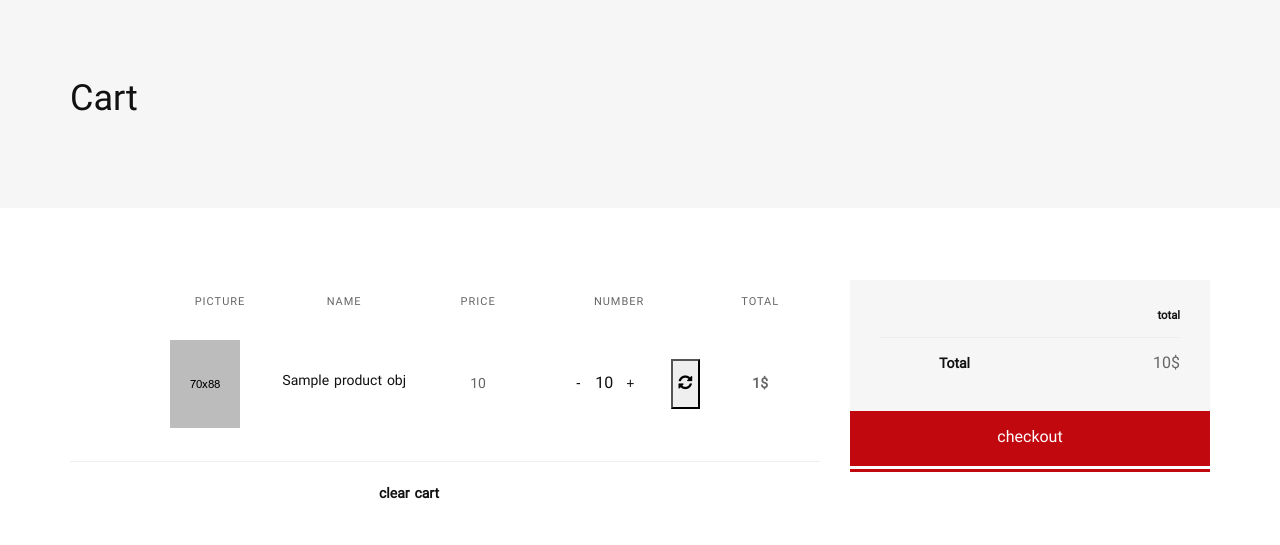
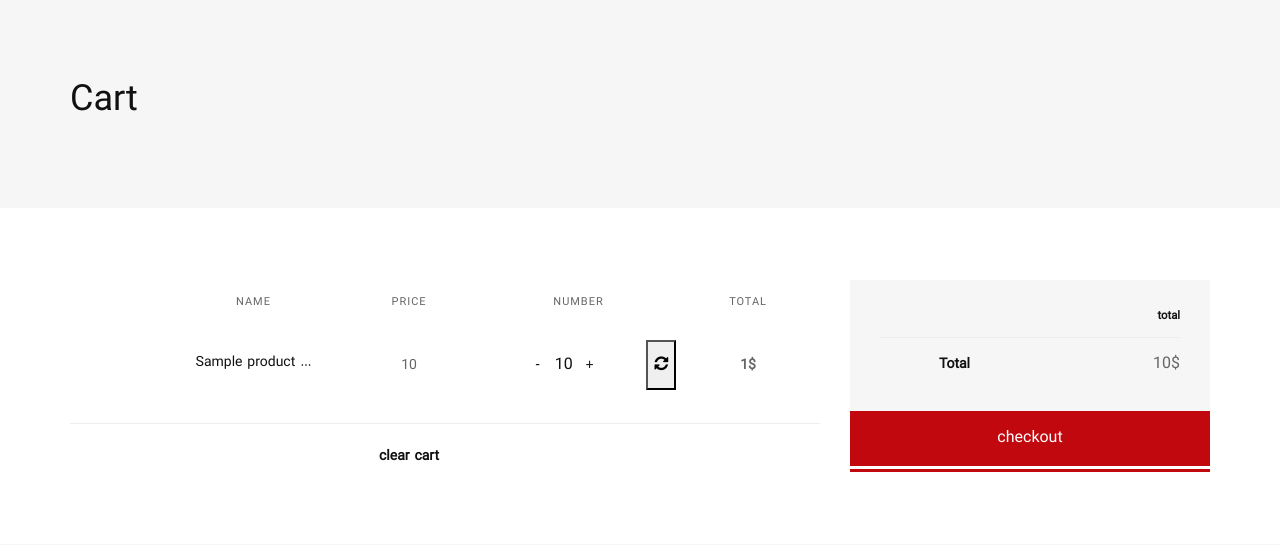
Before and after one commit to mamadparto/online-shop-web-app, a Django app: template cart/templates/cart/cart_detail.html in a window 1280 px wide. Shown: the part 104-649 px from the top of the page. Run offline with Django 4.2, Linux system fonts and the light colour scheme; the template is opened without the code that fills it: most values are stand-ins (such as "Sample title", 1, 10 or a date in 2020); some libraries are stand-ins or nearby versions; some web fonts are replaced.

Commit message:
add product image filde

```diff
--- a/cart/templates/cart/cart_detail.html
+++ b/cart/templates/cart/cart_detail.html
@@ -25,7 +25,7 @@
                                                 <thead>
                                                     <tr>
                                                         <th>&nbsp;</th>
-                                                        <th>picture</th>
+                                                        {% comment %} <th>picture</th> {% endcomment %}
                                                         <th>name</th>
                                                         <th>price</th>
                                                         <th>number</th>
@@ -37,12 +37,10 @@
 
                                                   <tr>
                                                     <td class="product-remove text-left"><a href="{% url 'cart:cart_remove' item.product_obj.id %}"><i class="flaticon flaticon-cross"></i></a></td>
-                                                    <td class="product-thumbnail text-left">
-                                                        <img src="assets/img/products/prod-10-70x88.jpg">
-                                                    </td>
+
                                                     <td class="product-name">
                                                         <h3>
-                                                            <a href="{{item.product_obj.get_absolute_url}}">{{item.product_obj.title}}</a>
+                                                            <a href="{{item.product_obj.get_absolute_url}}">{{item.product_obj.title | truncatewords:2}}</a>
                                                         </h3>
                                                     </td>
                                                     <td class="product-price">
--- a/config/settings.py
+++ b/config/settings.py
@@ -195,4 +195,4 @@ ACCOUNT_UNIQUE_EMAIL = True
 
 # Media setings
 MEDIA_URL = '/media/'
-MEDIA_DIT = str(BASE_DIR.joinpath('media'))
+MEDIA_ROOT = str(BASE_DIR.joinpath('media/'))
--- a/config/urls.py
+++ b/config/urls.py
@@ -14,7 +14,9 @@ Including another URLconf
     2. Add a URL to urlpatterns:  path('blog/', include('blog.urls'))
 """
 from django.contrib import admin
+from django.conf import   settings
 from django.urls import path, include
+from django.conf.urls.static import static
 
 urlpatterns = [
     path('admin/', admin.site.urls),
@@ -22,4 +24,4 @@ urlpatterns = [
     path('accounts/', include('allauth.urls')),
     path('products/', include('products.urls')),
     path('cart/', include('cart.urls')),
-]
+] + static(settings.MEDIA_URL, document_root = settings.MEDIA_ROOT)
--- a/products/models.py
+++ b/products/models.py
@@ -15,6 +15,8 @@ class Product(models.Model):
     price = models.PositiveIntegerField(default=0)
     active = models.BooleanField(default=True)
     status = models.CharField(max_length=12 , choices=status)
+    cover = models.ImageField(verbose_name='product image', upload_to='product/product_cover/', blank=True)
+
 
 
     datetime_created = models.DateTimeField(auto_now_add=True)
--- a/products/templates/products/product_detail.html
+++ b/products/templates/products/product_detail.html
@@ -15,7 +15,7 @@
                 <div class="container">
                     <div class="row no-gutters mb--80">
                         <div class="col-12 col-sm-4 product-main-image d-flex align-content-center">
-                            <img class="m-auto" style="max-height: 400px;" src="https://dkstatics-public.digikala.com/digikala-products/8f34ee9823202d09ee97deb9b1c8e3300a9a24d8_1643265727.jpg?x-oss-process=image/resize,w_1600/quality,q_80" alt="">
+                            <img class="m-auto" style="max-height: 400px;" src="{{product.cover.url}}" alt="">
                         </div>
                         <div class="col-12 col-sm-8 product-main-details mt-md--50">
                             <div class="product-summary pl-lg--30 pl-md--0 text-right p-4">
--- a/products/templates/products/product_list.html
+++ b/products/templates/products/product_list.html
@@ -38,7 +38,9 @@
                                         <div class="product-inner">
                                             <figure class="product-image">
                                                 <a href="{{product.get_absolute_url}}">
-                                                    <img src="https://dkstatics-public.digikala.com/digikala-products/15d774761e234a15c1c559ac540963baad9e229f_1631704695.jpg?x-oss-process=image/resize,m_lfit,h_800,w_800/quality,q_90" alt="Products">
+                                                    {% if product.cover %}
+                                                        <img src="{{product.cover.url}}" alt="Products">
+                                                    {% endif %}
                                                 </a>
                                                 <div class="ShoppingYar-product-action">
                                                     <div class="product-action d-flex">
@@ -51,7 +53,7 @@
                                             </figure>
                                             <div class="product-info">
                                                 <h3 class="product-title h6 mb--15">
-                                                    <a href="{{product.get_absolute_url}}">{{product.title}}</a>
+                                                    <a href="{{product.get_absolute_url}}">{{product.title | truncatewords:2}}</a>
                                                 </h3>
                                                 <div class="product-price-wrapper mb--30">
                                                     <span class="money text-success">{{product.price}}$</span>
--- a/requirements.txt
+++ b/requirements.txt
@@ -9,6 +9,7 @@ django-crispy-forms==2.2
 environs==11.0.0
 marshmallow==3.21.3
 packaging==24.1
+pillow==10.4.0
 psycopg2-binary==2.9.9
 python-dotenv==1.0.1
 setuptools==65.5.1
```
Also changed, not shown: media/product/product_cover/61c2WmfHfvL._AC_SX425_.jpg (added), media/product/product_cover/61mE5WpNFL._AC_SX569_.jpg (added), media/product/product_cover/71D9KHegtLL._AC_CR0000_SX480_SY360_.jpg (added), products/migrations/0007_productcomment_cover_alter_productcomment_active.py (added), products/migrations/0008_remove_productcomment_cover_product_cover.py (added).
